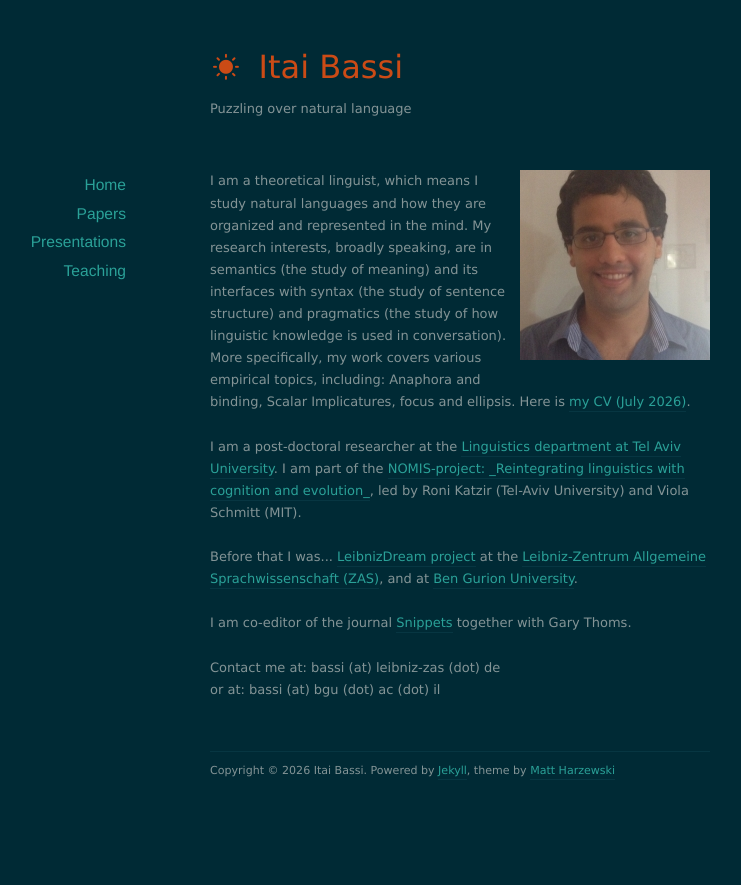
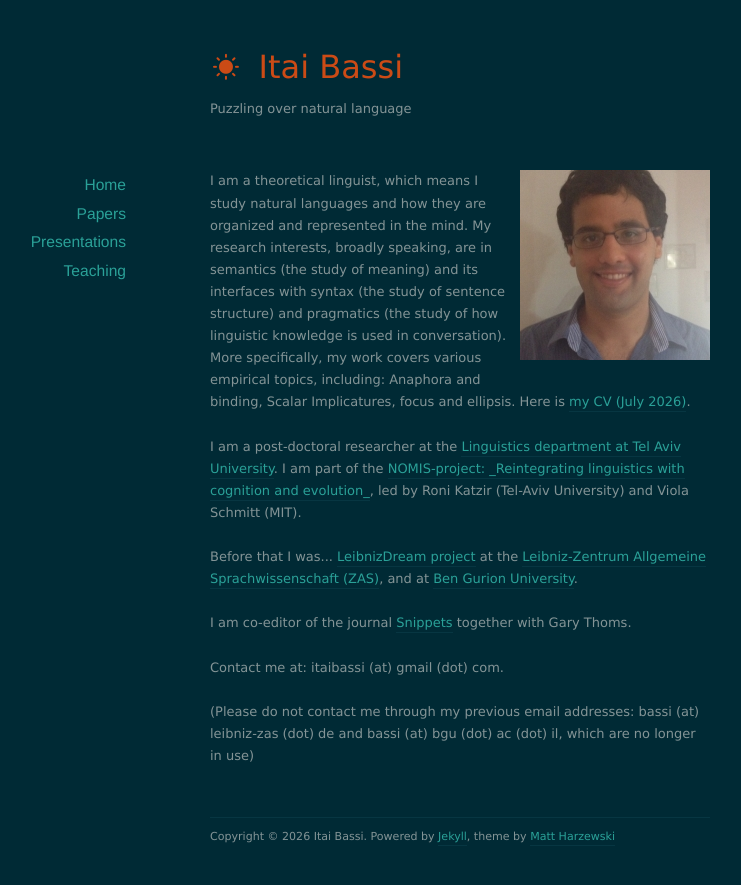
Before and after one commit to itaibassi/itaibassi.github.io, a Jekyll site: the page built from index.html, in a window 1280 px wide. Shown: the top 885 px of the page, without its empty margins (180-921 px from the left). Built offline with Jekyll 4.4.1, drawn with Linux system fonts in a browser that asks for light colours; nearby versions of some CDN libraries; the list of posts is cut into pages by our own code.

Commit message:
Update index.html

```diff
--- a/index.html
+++ b/index.html
@@ -27,11 +27,13 @@ Before that I was... <a href="https://leibnizdream.eu">LeibnizDream project</a>
 
   <br><br>
 
-Contact me at: bassi (at) leibniz-zas (dot) de
+Contact me at:  itaibassi (at) gmail (dot) com.
 
- <br>
-
-or at: bassi (at) bgu (dot) ac (dot) il
+  <br><br>
+(Please do not contact me through my previous email addresses:
+bassi (at) leibniz-zas (dot) de
+and
+ bassi (at) bgu (dot) ac (dot) il, which are no longer in use)
 
 
 
```
